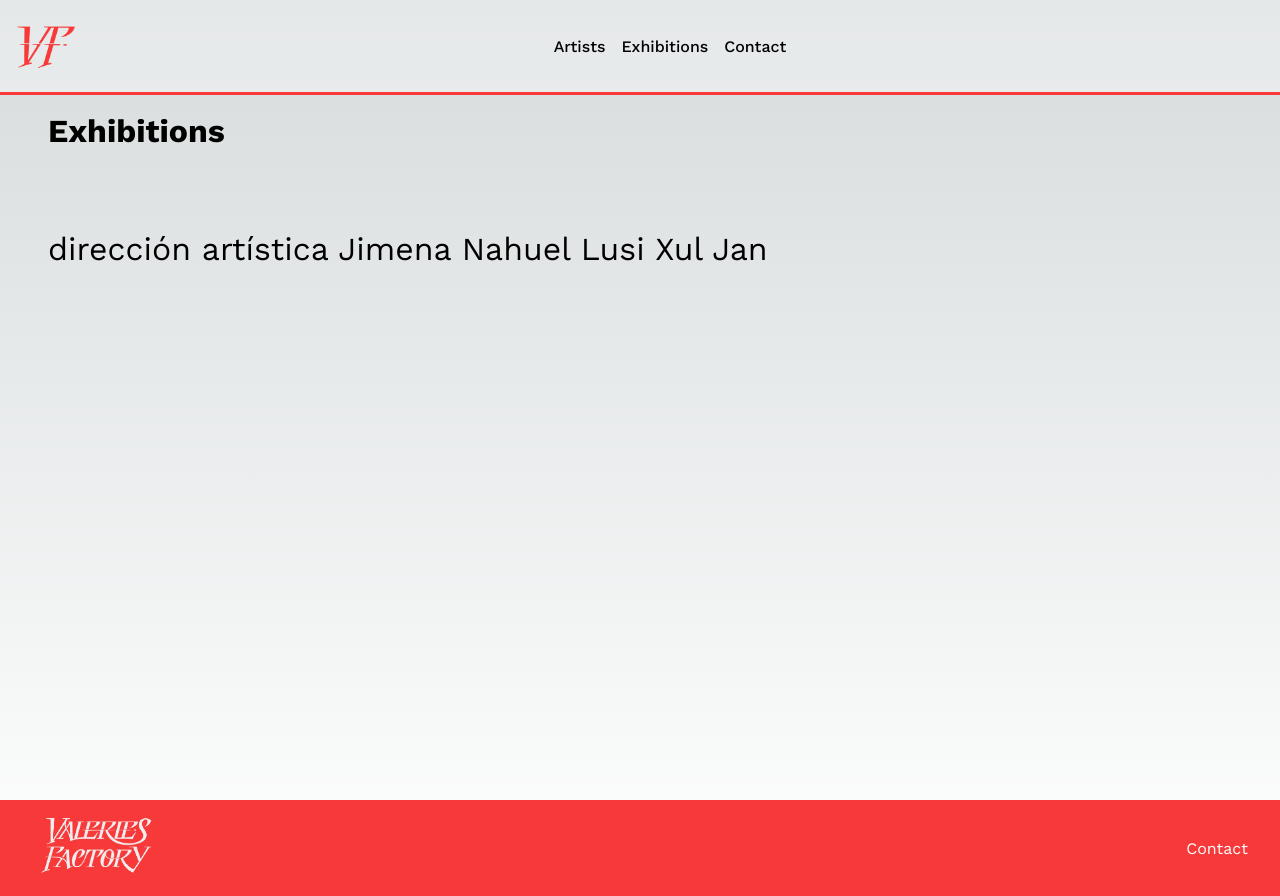
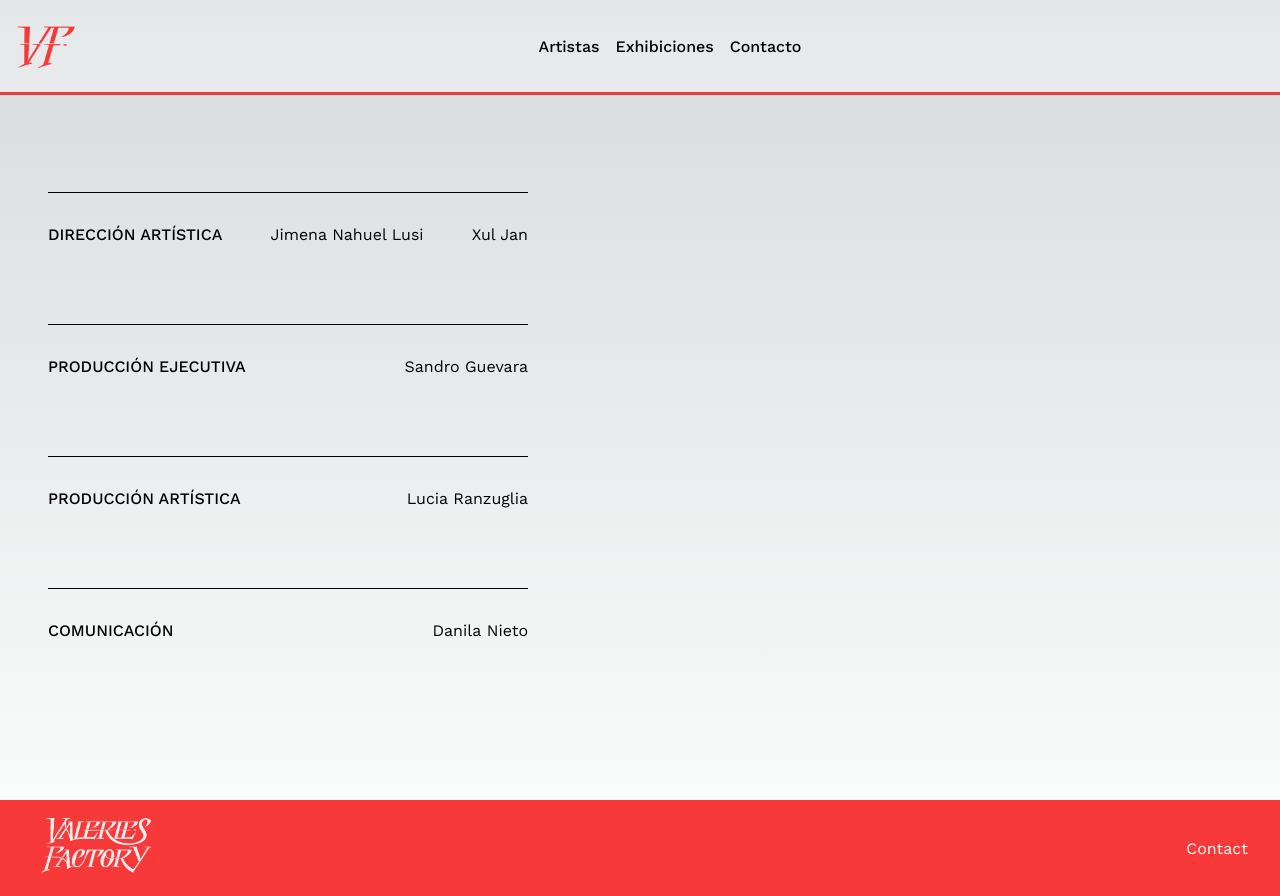
Before and after one commit to PiterMart/aura-valeries-landing, a Next.js app: page /contact in a window 1280 px wide. Built offline with nearby package versions, Linux system fonts and the light colour scheme.

Commit message:
New sections

```diff
--- a/src/app/artists/page.js
+++ b/src/app/artists/page.js
@@ -8,7 +8,7 @@ export default function Artists() {
     return (
       <main className={styles.main}>
         <div>
-          <h1>Artists</h1>
+          <h1>Artistas</h1>
         </div>
         <div className={styles.artistList}>
           <Link href="./alvaroGodoy">
--- a/src/app/contact/page.js
+++ b/src/app/contact/page.js
@@ -8,14 +8,36 @@ export default function Artists() {
     return (
       <main className={styles.main}>
         <div>
-          <h1>Exhibitions</h1>
+          <div className={styles.artistSection}>
 
-          <div className={styles.content}>
-          <p className={styles.title}>dirección artística
-Jimena Nahuel Lusi
-Xul Jan
-</p>
+            <p className={styles.subtitle}>DIRECCIÓN ARTÍSTICA</p>
+            <p>
+              Jimena Nahuel Lusi
+            </p>
+            <p>
+              Xul Jan
+            </p>
+          </div>
+          <div className={styles.artistSection}>
 
+            <p className={styles.subtitle}>PRODUCCIÓN EJECUTIVA</p>
+            <p>
+              Sandro Guevara
+            </p>
+          </div>
+          <div className={styles.artistSection}>
+
+            <p className={styles.subtitle}>PRODUCCIÓN ARTÍSTICA</p>
+            <p>
+              Lucia Ranzuglia
+            </p>
+          </div>
+          <div className={styles.artistSection}>
+
+            <p className={styles.subtitle}>COMUNICACIÓN</p>
+            <p>
+              Danila Nieto
+            </p>
           </div>
         </div>
       </main>
--- a/src/app/exhibitions/page.js
+++ b/src/app/exhibitions/page.js
@@ -11,13 +11,13 @@ export default function Artists() {
           <h1>Exhibitions</h1>
 
           <div className={styles.content}>
-          <p className={styles.title}>Los Patitos Feos</p>
+          <p className={styles.DUBtitle}>Los Patitos Feos</p>
             <Image
                 src="/Flyer-Los Patitos Feos_6_1.jpg"
                 width={0}
                 height={0}
                 sizes="100vw"
-                style={{ width: '50%', height: 'auto', maxWidth: '500px', "overflow-clip-margin": 'content-box', objectFit: 'cover',  }}
+                style={{ width: '100%', height: 'auto', maxWidth: '500px', "overflow-clip-margin": 'content-box', objectFit: 'cover',  }}
                 alt="Picture of the author"
             />
             <Image
@@ -25,7 +25,7 @@ export default function Artists() {
               width={0}
               height={0}
               sizes="100vw"
-              style={{ width: '50%', height: 'auto', maxWidth: '500px', "overflow-clip-margin": 'content-box', objectFit: 'cover',  }}
+              style={{ width: '100%', height: 'auto', maxWidth: '500px', "overflow-clip-margin": 'content-box', objectFit: 'cover',  }}
               alt="Picture of the author"
             />
 
--- a/src/app/layout.js
+++ b/src/app/layout.js
@@ -30,11 +30,11 @@ export default function RootLayout({ children }) {
           </div>
           <div className={styles.list}>
             <ul>
-              <li><Link href="/artists">Artists</Link></li>
-              <li><Link href="/exhibitions">Exhibitions</Link></li>
+              <li><Link href="/artists">Artistas</Link></li>
+              <li><Link href="/exhibitions">Exhibiciones</Link></li>
               {/* <li><a href="">Art Fairs</a></li>
               <li><a href="">Info</a></li> */}
-              <li><Link href="/contact">Contact</Link></li>
+              <li><Link href="/contact">Contacto</Link></li>
             </ul>
           </div>
           <div>
--- a/src/app/page.module.css
+++ b/src/app/page.module.css
@@ -13,6 +13,7 @@
   flex-direction: column;
   padding: 3rem;
   padding-top: 7rem;
+  padding-bottom: 7rem;
   min-height: 100vh;
   cursor: url("/heart.svg"), auto;
 }
@@ -108,6 +109,7 @@
 .title {
   font-weight: 400;
   font-size: 2rem;
+  width: 100%;
 }
 .subtitle{
   font-weight: 500;
@@ -280,6 +282,11 @@
   .main{
     padding: 1rem;
     padding-top: 7rem;
+    padding-bottom: 7rem;
+  }
+
+  .content{
+    padding: 0;
   }
 
   .grid {
```
